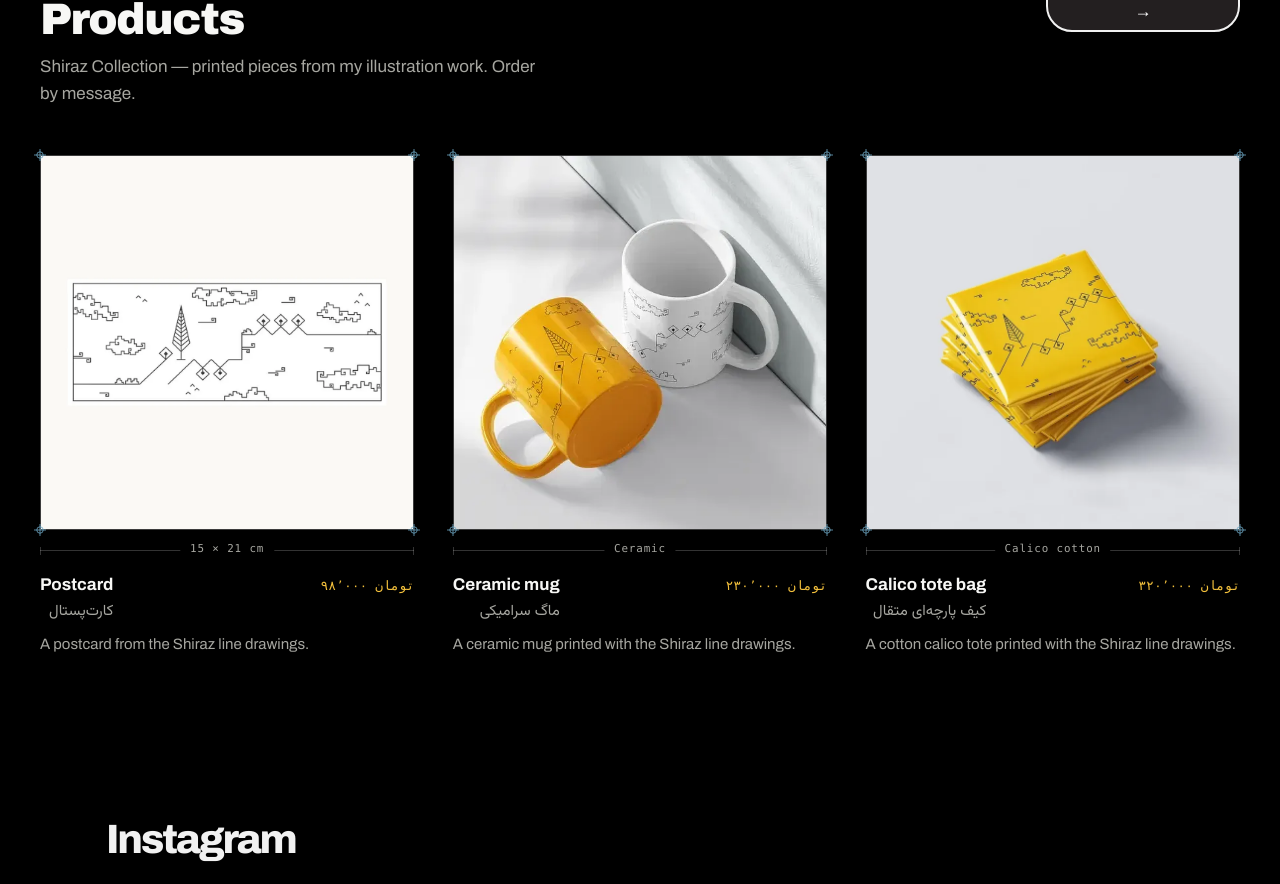
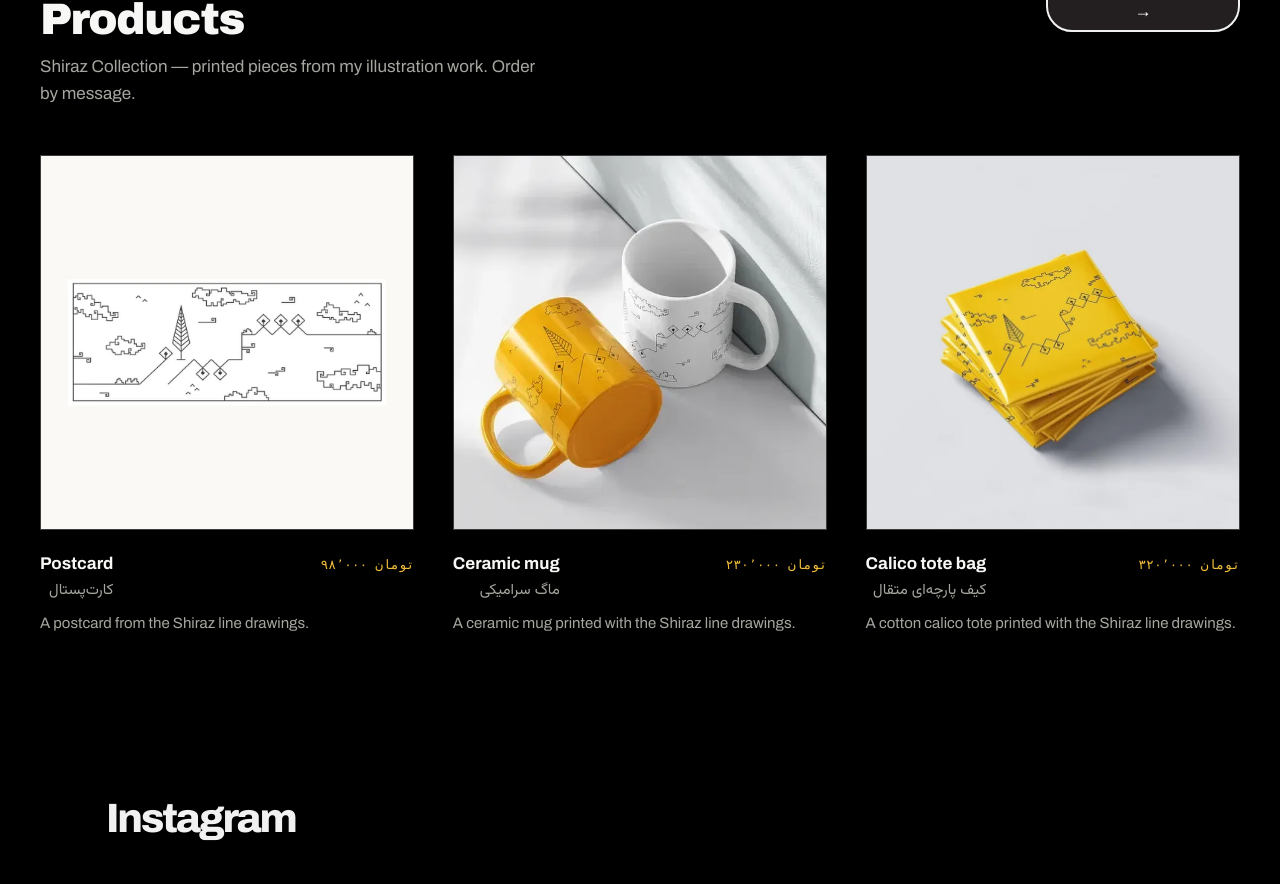
Before and after one commit to hanavalibeik/portfolio, a Next.js app: page / in a window 1280 px wide. Shown: the part 4167-5051 px from the top of the page. Built offline with nearby package versions, Linux system fonts and the light colour scheme; a web font is replaced by a local one.

Commit message:
Remove product card construction details

```diff
--- a/src/app/products.css
+++ b/src/app/products.css
@@ -2,14 +2,9 @@
    PRODUCTS
 
    Stays inside the site's existing language — black field,
-   off-white ink, Archivo display, Spline Sans Mono metadata,
-   hairline construction marks. One addition: the collection's
-   printed ink colour, scoped to price, rules and the order
+   off-white ink, Archivo display and Spline Sans Mono metadata.
+   The collection's printed ink colour is scoped to price and the order
    button and used nowhere else on the site.
-
-   These are physical printed objects, so each one is presented
-   as a print spec plate: trim marks at the corners of the image
-   and a drawn dimension rule carrying its real size.
 
    Breakpoints follow the site scale: 40rem / 52rem / 64rem.
    ───────────────────────────────────────────────────────────── */
@@ -152,60 +147,6 @@
   letter-spacing: 0.12em;
   text-transform: uppercase;
   text-align: center;
-}
-
-/* Trim marks — the same registration mark the project cards use, read here
-   as the die-cut marks that actually appear on printed goods. */
-.trim {
-  position: absolute;
-  width: 0.75rem;
-  height: 0.75rem;
-  transition: transform 260ms cubic-bezier(0.22, 1, 0.36, 1);
-}
-
-.trim--tl { top: -0.375rem; left: -0.375rem; }
-.trim--tr { top: -0.375rem; right: -0.375rem; }
-.trim--br { bottom: -0.375rem; right: -0.375rem; }
-.trim--bl { bottom: -0.375rem; left: -0.375rem; }
-
-.product-card:hover .trim--tl { transform: translate(-2px, -2px); }
-.product-card:hover .trim--tr { transform: translate(2px, -2px); }
-.product-card:hover .trim--br { transform: translate(2px, 2px); }
-.product-card:hover .trim--bl { transform: translate(-2px, 2px); }
-
-/* Dimension rule — a measured line carrying the object's real size. */
-.product-card__rule {
-  position: relative;
-  display: block;
-  margin-block-start: 1.25rem;
-  border-top: 1px solid var(--line);
-}
-
-.product-card__rule::before,
-.product-card__rule::after {
-  content: "";
-  position: absolute;
-  top: -0.25rem;
-  width: 0;
-  height: 0.5rem;
-  border-left: 1px solid var(--line);
-}
-
-.product-card__rule::before { left: 0; }
-.product-card__rule::after { right: 0; }
-
-.product-card__rule span {
-  position: absolute;
-  top: -0.7rem;
-  left: 50%;
-  transform: translateX(-50%);
-  padding-inline: 0.6rem;
-  background: var(--paper);
-  font-family: var(--font-mono);
-  font-size: 0.68rem;
-  letter-spacing: 0.08em;
-  color: var(--gray);
-  white-space: nowrap;
 }
 
 .product-card__meta {
--- a/src/app/products/[slug]/page.tsx
+++ b/src/app/products/[slug]/page.tsx
@@ -4,7 +4,6 @@ import { notFound } from "next/navigation";
 import "../../products.css";
 import { OrderButton } from "@/components/OrderButton";
 import { Price } from "@/components/Price";
-import { Registration } from "@/components/Marks";
 import {
   adjacentProducts,
   getCollection,
@@ -126,10 +125,6 @@ export default async function ProductPage({
                         Photo coming soon
                       </span>
                     )}
-                    <Registration className="trim trim--tl" />
-                    <Registration className="trim trim--tr" />
-                    <Registration className="trim trim--br" />
-                    <Registration className="trim trim--bl" />
                   </span>
                   {image.caption && <figcaption>{image.caption}</figcaption>}
                 </figure>
--- a/src/components/ProductCard.tsx
+++ b/src/components/ProductCard.tsx
@@ -1,14 +1,8 @@
 import Link from "next/link";
 import type { Product } from "@/data/products";
 import { assetPath } from "@/lib/assetPath";
-import { Registration } from "./Marks";
 import { Price } from "./Price";
 
-/**
- * A product reads as a print spec plate rather than a shop tile: trim marks at
- * the corners of the image, and a drawn dimension rule underneath carrying the
- * real physical size. Items with no flat dimension show their material instead.
- */
 export function ProductCard({ product }: { product: Product }) {
   const image = product.images[0];
 
@@ -30,14 +24,6 @@ export function ProductCard({ product }: { product: Product }) {
             <span className="product-card__pending">Photo coming soon</span>
           )}
         </span>
-        <Registration className="trim trim--tl" />
-        <Registration className="trim trim--tr" />
-        <Registration className="trim trim--br" />
-        <Registration className="trim trim--bl" />
-      </span>
-
-      <span className="product-card__rule" aria-hidden="true">
-        <span>{product.size ?? product.material}</span>
       </span>
 
       <span className="product-card__meta">
```
